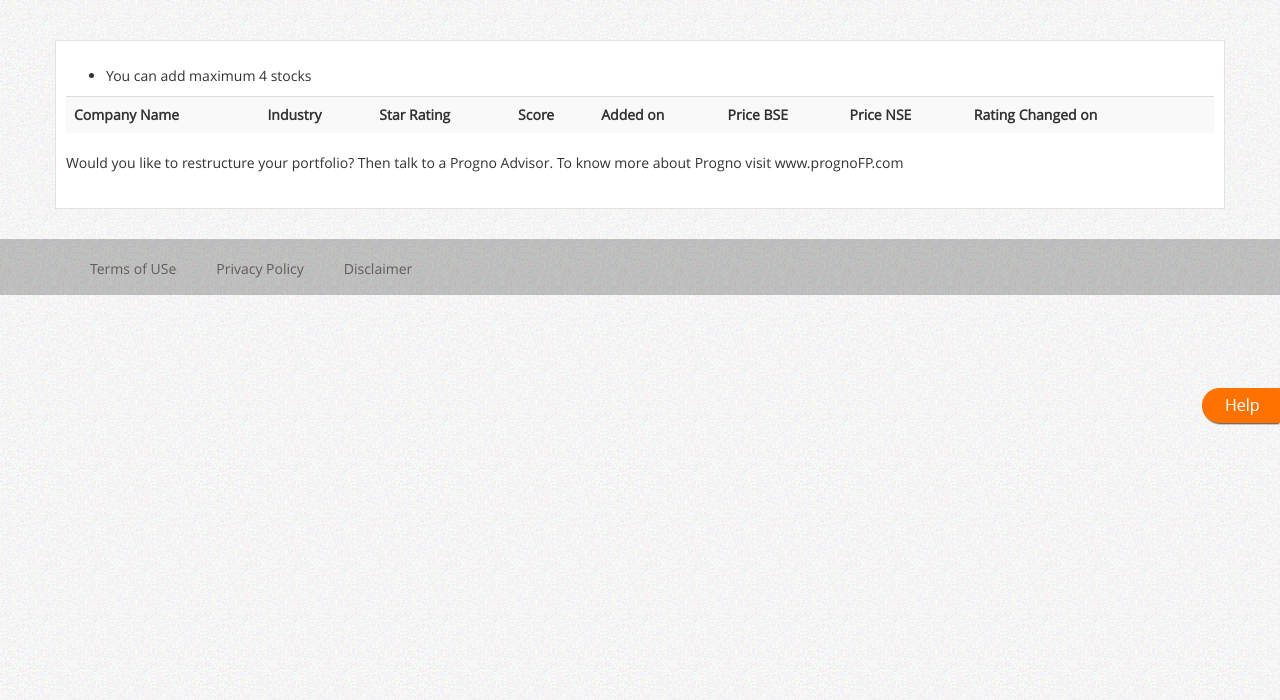
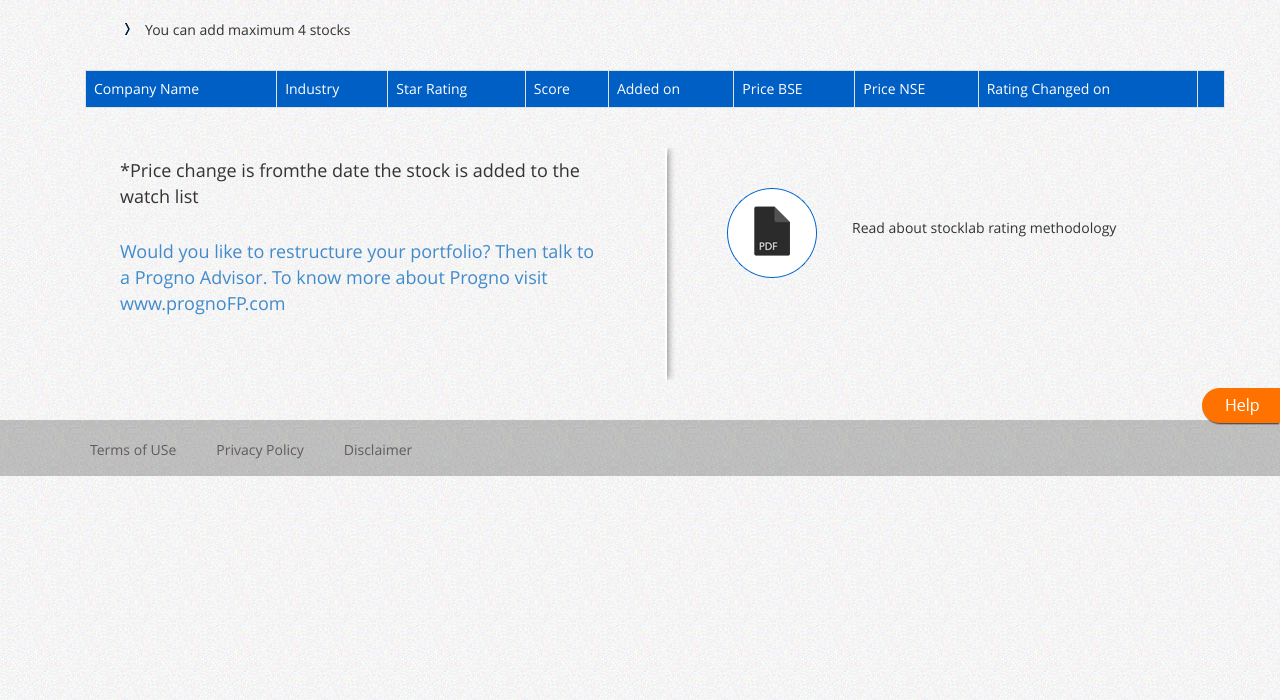
Before and after one commit to technomicssolutions/progno_stock_rating, a Django app: page /compare_list/ in a window 1280 px wide. Shown: the part 52-752 px from the top of the page. Run offline with Django 3.2, Linux system fonts and the light colour scheme; a user stored in the database is signed in; tables that the repository leaves empty hold one stand-in row (values such as "Sample post"); lists and menus that the app fills with data are empty.

Commit message:
report and compare list

```diff
--- /dev/null
+++ b/stock_rating/public/templates/content_footer.html
@@ -0,0 +1,25 @@
+<div class="container page_content content_footer">
+	<div class="row">
+		<div class="col-md-6 left">
+			<div class="col-md-12">
+				<p class="instruction">
+					*Price change is fromthe date the stock is added to the watch list
+				</p>
+			</div>
+			<div class="col-md-12">
+				<p class="instruction">
+					<a href="http://www.prognoFP.com">
+						Would you like to restructure your portfolio? Then talk to a Progno Advisor. To know more about Progno visit www.prognoFP.com
+					</a>
+				</p>
+			</div>
+		</div>
+		<div class="col-md-6 right">
+			<img src="/static/images/divider-img.png" />
+			<a href="" class="pdf_download"></a>
+			<p class="">
+				Read about stocklab rating methodology
+			</p>
+		</div>
+	</div>
+</div>
--- a/stock_rating/public/templates/home.html
+++ b/stock_rating/public/templates/home.html
@@ -13,7 +13,7 @@
 			</div>
 		</div>
 	</div>
-	<div class="container home_second_row">
+	<div class="container home_second_row content_footer">
 		<div class="row">
 			<div class="col-md-6 star_list">
 				<div class="col-md-6">
@@ -28,7 +28,7 @@
 			<div class="col-md-6 right">
 				<img src="/static/images/divider-img.png" />
 				<a href="" class="pdf_download"></a>
-				<p class="">
+				<p class="instruction">
 					Read about stocklab rating methodology
 				</p>
 			</div>
--- a/stock_rating/public/templates/search_result.html
+++ b/stock_rating/public/templates/search_result.html
@@ -34,8 +34,6 @@
 			</table>
 		</div>
 	</div>
-	<div class="container home_second_row">
-		<div class="row">
-		</div>
-	</div>
+	{% include 'content_footer.html' %}
+
 {% endblock%}
--- a/stock_rating/public/templates/view_compare_list.html
+++ b/stock_rating/public/templates/view_compare_list.html
@@ -3,13 +3,19 @@
 {% block controller %}ng-controller="ViewCompareListController" ng-init="init('{{csrf_token}}')" {% endblock controller %}
 {% block content %}
 
-	<div class="container home_first_row">
+	<div class="container page_content">
 		<div class="row">
-			<div>
-				<ul>
+			<div class="col-md-12">
+				<ul class="header_ul">
 					<li>You can add maximum 4 stocks</li>
 				</ul>
-				<table class="table table-striped">
+			</div>
+		</div>
+	</div>
+	<div class="container page_content">
+		<div class="row">
+			<div class="col-md-12">
+				<table class="table table-striped list_table">
 					<tr>
 						<th>Company Name</th>
 						<th>Industry</th>
@@ -21,24 +27,27 @@
 						<th>Rating Changed on</th>
 						<th></th>
 					</tr>
-					<tr ng-repeat="star_rating in watch_lists">
+					<tbody ng-repeat="star_rating in watch_lists">
+						<tr>
 							<td>[[star_rating.company_name]]</td>
 							<td>[[star_rating.industry]]</td>
 							<td>[[star_rating.star_rating]]</td>
 							<td>[[star_rating.score]]</td>
 							<td>[[star_rating.added_on]]</td>
-						<td></td>
-						<td></td>
+							<td>NSE</td>
+							<td>BSE</td>
 							<td>[[star_rating.rating_changed_date]]</td>
-						<td>
+						</tr>
+						<tr>
+							<td colspan="8">
 								<a href="" ng-click="view_report(star_rating)">View Report</a><br/>
 								<a href="" ng-show="star_rating.company_in_compare_list == 'false'" ng-click="add_to_compare(star_rating)">Add to Compare</a>
 							</td>
 						</tr>
+					</tbody>
 				</table>
-				<p>Would you like to restructure your portfolio? Then talk to a Progno Advisor. To know more about Progno visit www.prognoFP.com</p>
 			</div>
 		</div>
 	</div>
-
+	{% include 'content_footer.html' %}
 {% endblock %}
--- a/stock_rating/web/static/css/public_style.css
+++ b/stock_rating/web/static/css/public_style.css
@@ -124,7 +124,7 @@ header a {
 	margin-top: 10px;
 }
 
-.home_second_row img, .home_second_row p {
+.content_footer img, .content_footer p {
 	display: block;
 	float: left;
 }
@@ -155,7 +155,7 @@ header a {
 }
 
 .help {
-	position: absolute;
+	position: fixed;
 	width: 80px;
 	height: 38px;
 	background: url('../images/help-btn.png');
--- a/stock_rating/web/static/js/angular_app/public_controllers.js
+++ b/stock_rating/web/static/js/angular_app/public_controllers.js
@@ -195,7 +195,7 @@ function LoginRegistrationController($scope, $element, $http, $timeout, $locatio
     }
     $scope.delete_user = function(user){
         show_loader();
-        var url = '/progno/delete_user/?id='+user.id;
+        var url = '/progno/delete_user/?id='+user.id+'&ajax=true';
         $http.get(url).success(function(data){
         if(data.result == 'ok'){
             hide_loader();
@@ -209,7 +209,7 @@ function LoginRegistrationController($scope, $element, $http, $timeout, $locatio
         })
     }
     $scope.get_users = function(){
-        var url = '/progno/users/';
+        var url = '/progno/users/?ajax=true';
         show_loader();
         $http.get(url).success(function(data) {
             $scope.users = data.users;
@@ -234,7 +234,7 @@ function StarRatingController($scope, $http){
     }
     $scope.get_company_star_rating = function(star_count) {
         show_loader()
-        $http.get('/star_rating/?star_count='+star_count).success(function(data){
+        $http.get('/star_rating/?star_count='+star_count+'&ajax=true').success(function(data){
             hide_loader()
             $scope.star_ratings = data.star_ratings;
             if(data.star_ratings.length == 0){
@@ -281,7 +281,7 @@ function StarRatingReportController($scope, $http) {
     }
     $scope.get_company_star_rating_report = function(isin_code) {
         show_loader()
-        $http.get('/star_rating_report/?isin_code='+isin_code).success(function(data){
+        $http.get('/star_rating_report/?isin_code='+isin_code+'&ajax=true').success(function(data){
             hide_loader()
             $scope.star_ratings = data.star_ratings;
             $scope.watch_list_count = data.watch_list_count;
@@ -330,7 +330,7 @@ function ViewWatchListController($scope, $http){
         return new Array(n);
     }
     $scope.get_watch_list_details = function(){
-        $http.get('/watch_list/').success(function(data){
+        $http.get('/watch_list/?ajax=true').success(function(data){
             $scope.watch_list = data.watch_list;
             $scope.watch_list_count = data.watch_list_count;
             $scope.compare_list_count = data.compare_list_count;
@@ -361,7 +361,7 @@ function SearchViewController($scope, $http) {
     }
     $scope.search_companies = function() {
         if($scope.company_name.length >= 3){
-            var url = '/search_company/?search_key='+$scope.company_name;
+            var url = '/search_company/?search_key='+$scope.company_name+'&ajax=true';
             show_loader();
             $http.get(url).success(function(data) {
                 $scope.companies = data.companies;
@@ -382,7 +382,7 @@ function SearchResultController($scope, $http) {
         $scope.get_company_details();
     }
     $scope.get_company_details = function() {
-        $http.get('/search_result/?isin_code='+$scope.isin_code).success(function(data){
+        $http.get('/search_result/?isin_code='+$scope.isin_code+'&ajax=true').success(function(data){
             $scope.company_details = data.star_ratings;
         }).error(function(data, status){
             console.log('Request failed');
```
Also changed, not shown: other parts of stock_rating/web/static/css/public_style.css (+48 -0 lines), stock_rating/public/templates/star_rating.html (+2 -23 lines), stock_rating/public/templates/star_rating_report.html (+17 -35 lines), stock_rating/public/templates/view_watch_list.html (+1 -25 lines). Lines whose indentation alone changed are shown as unchanged.
